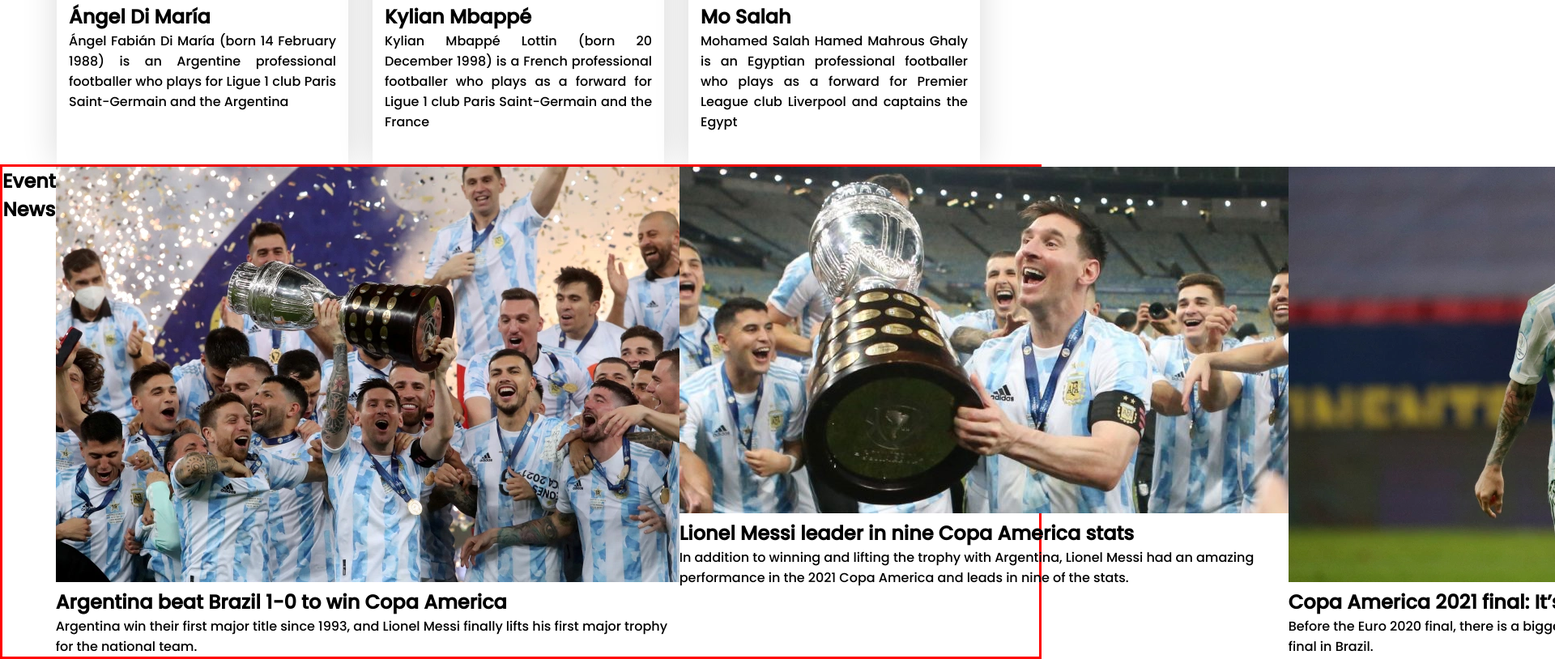
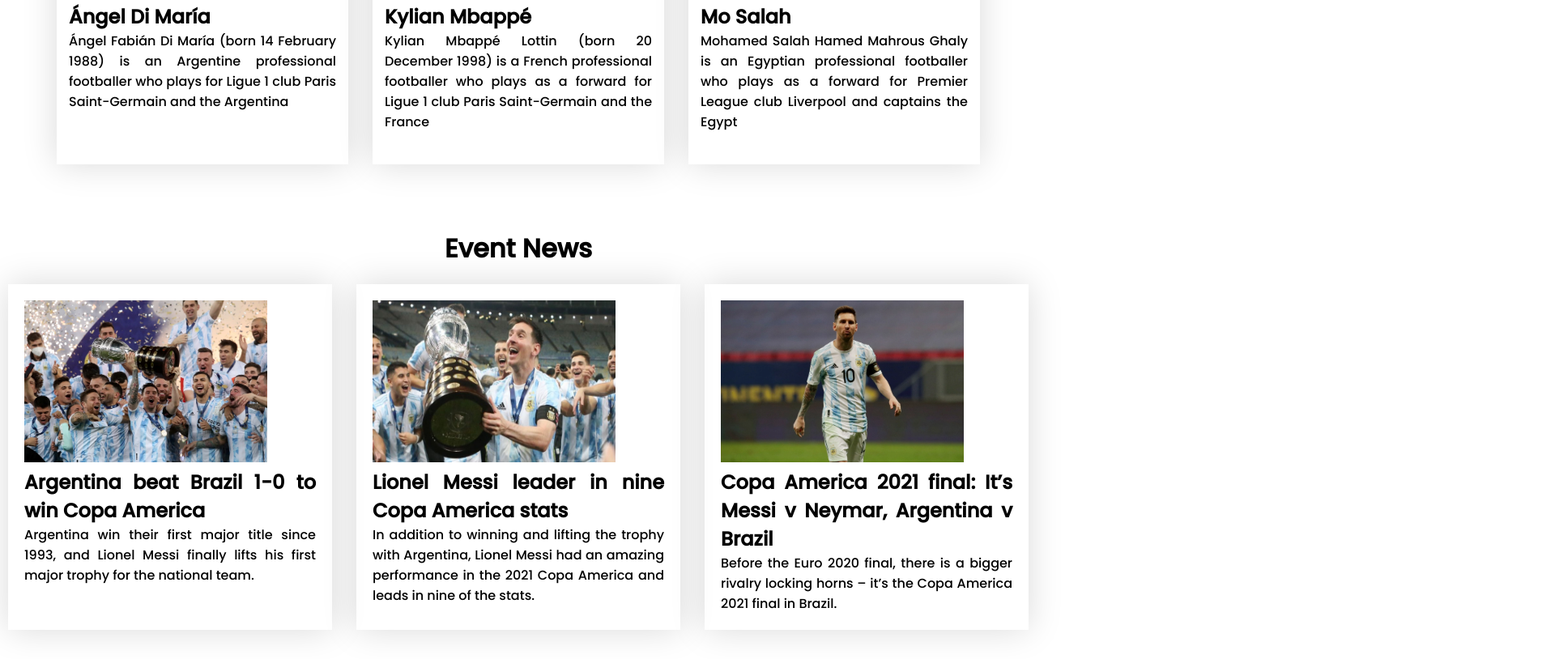
Before and after one commit to imtiiiii/Responsive-Football, a plain HTML site: page index.html in a window 1280 px wide. Shown: the part 2046-2860 px from the top of the page at 81% size, 1920 px wide, since content can reach past the window. Drawn offline with Linux system fonts and the light colour scheme.

Commit message:
event news added

```diff
--- a/index.html
+++ b/index.html
@@ -153,6 +153,7 @@
         <!-- Event news section  -->
         <section class="event-news">
             <h1 class="event-title">Event News</h1>
+            <div class="news">
                 <div class="event-item">
                     <img src="images/News/news_1.png" alt="">
                     <h1>Argentina beat Brazil 1-0 to win Copa America</h1>
@@ -162,7 +163,8 @@
                 <div class="event-item">
                     <img src="images/News/news_2.png" alt="">
                     <h1>Lionel Messi leader in nine Copa America stats</h1>
-                <p>In addition to winning and lifting the trophy with Argentina, Lionel Messi had an amazing performance
+                    <p>In addition to winning and lifting the trophy with Argentina, Lionel Messi had an amazing
+                        performance
                         in the 2021 Copa America and leads in nine of the stats.</p>
                 </div>
                 <div class="event-item">
@@ -171,6 +173,8 @@
                     <p>Before the Euro 2020 final, there is a bigger rivalry locking horns – it’s the Copa America 2021
                         final in Brazil.</p>
                 </div>
+            </div>
+
         </section>
 
     </main>
--- a/style.css
+++ b/style.css
@@ -55,12 +55,19 @@ header
 
 }
 /*   header end */
+main
+{
+    display: flex;
+    flex-direction: column;
+    justify-content: center;
+    align-items: center;
+}
 /* players start */
 .players
 {
     display: grid;
     grid-template-columns: repeat(3,auto);
-    justify-content: center;
+    /* justify-content: center; */
     grid-gap:30px;
 }
 .player
@@ -85,15 +92,35 @@ header
 /* Event news start */
 .event-news
 {
-    display: flex;
+    margin-top: 80px;
+}
+.news
+{
+    display: grid;
+    grid-template-columns: repeat(3,400px);
 
-    border:3px solid red;
-    width: 100%;
-    height: 100%;
+    grid-gap:30px;
+
+
+
 }
 .event-title
 {
     text-align: center;
+    font-size: 32px;
+}
+.event-item
+{
+    box-shadow: 0px 0px 40px rgba(0, 0, 0, 0.15);
+    margin-top: 20px;
+    text-align: justify;
+    padding: 20px;
+}
+
+.event-item img
+{
+    width: 300px;
+    height: 200px;
 }
 /* Event news start */
 
```
Lines whose indentation alone changed are shown as unchanged.
